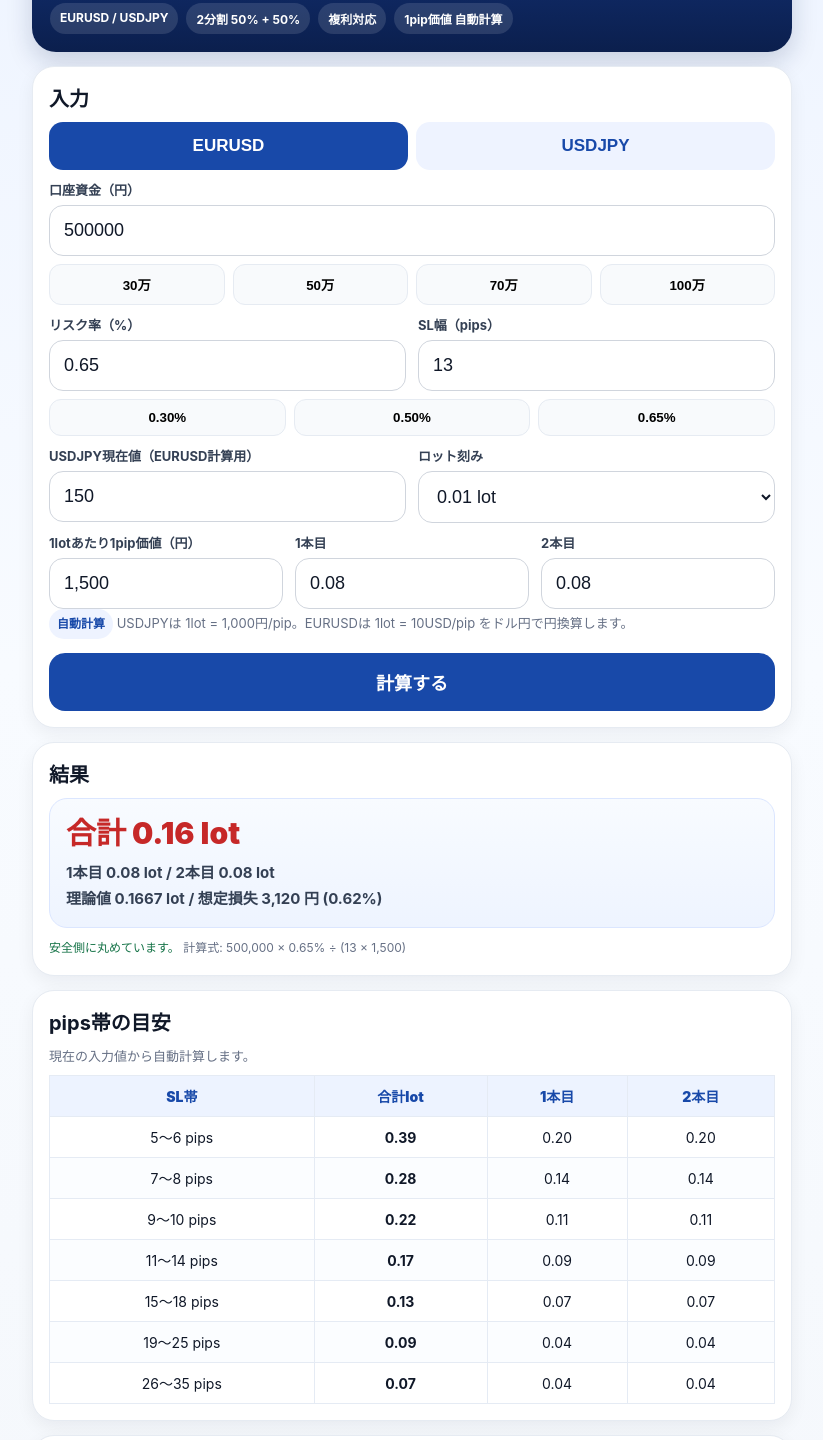
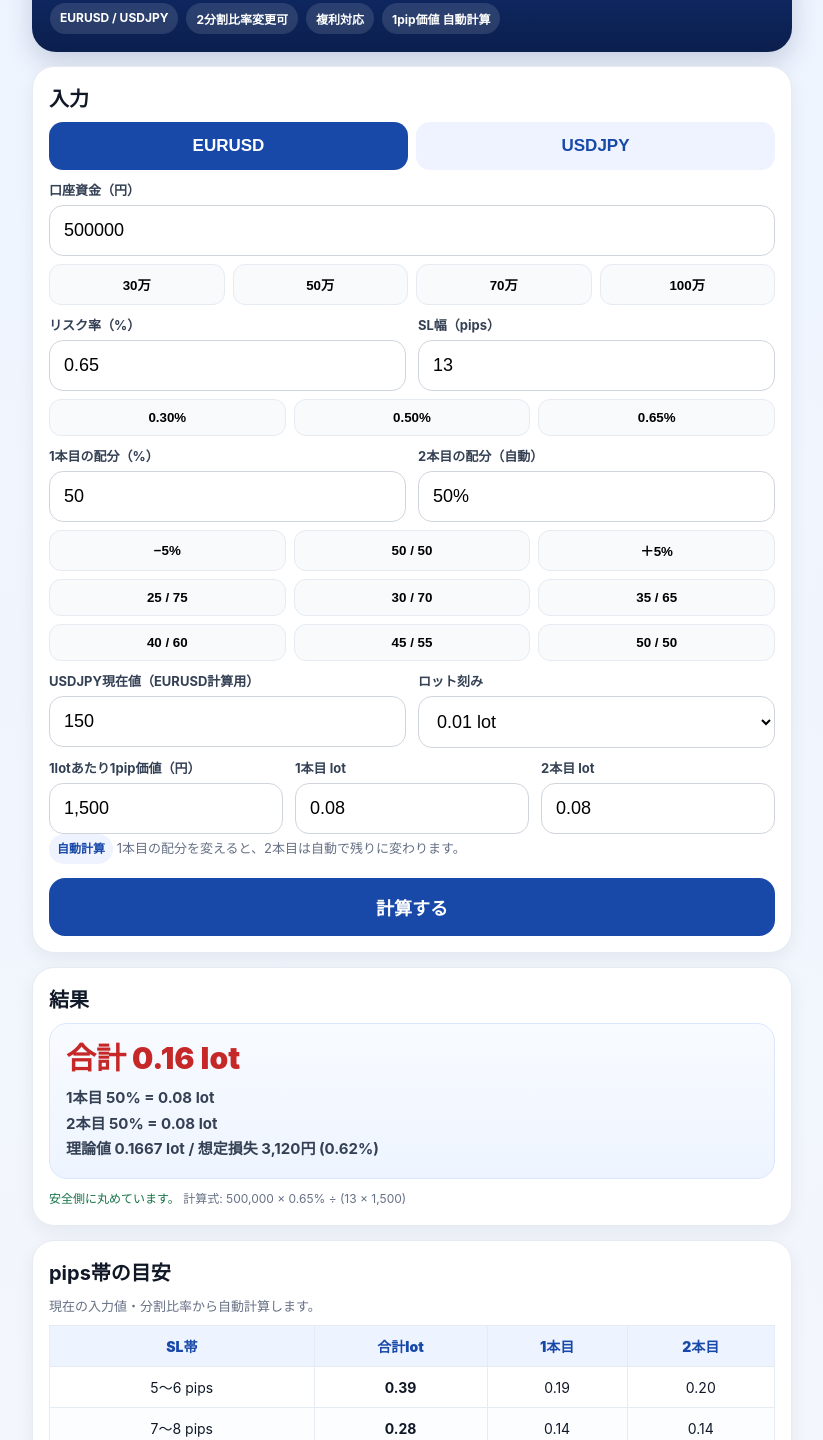
Before and after one commit to lucy3588/fx-lot-tool, a plain HTML site: page index.html in a window 1280 px wide. Shown: the part 108-1548 px from the top of the page, without its empty margins (228-1051 px from the left). Drawn offline with Linux system fonts and the light colour scheme.

Commit message:
Add files via upload

```diff
--- a/index.html
+++ b/index.html
@@ -5,316 +5,95 @@
 <meta name="viewport" content="width=device-width,initial-scale=1,viewport-fit=cover">
 <title>FXロット計算ツール OANDA MT5版</title>
 <meta name="theme-color" content="#0b1f4d">
-  <meta name="apple-mobile-web-app-capable" content="yes">
-  <meta name="apple-mobile-web-app-status-bar-style" content="default">
-  <meta name="apple-mobile-web-app-title" content="FXロット">
 <style>
-    :root{
-      --bg:#f4f7fb; --card:#fff; --ink:#101828; --sub:#667085; --line:#d0d5dd;
-      --blue:#1849a9; --red:#c62828; --green:#157347; --navy:#0b1f4d; --soft:#eef4ff;
-    }
-    *{box-sizing:border-box}
-    body{
-      margin:0; padding:16px;
-      font-family:-apple-system,BlinkMacSystemFont,"Segoe UI",Roboto,"Hiragino Sans","Noto Sans JP",sans-serif;
-      background:linear-gradient(180deg,#eef4ff 0%,#f8fbff 40%,#f4f7fb 100%);
-      color:var(--ink);
-    }
+body{margin:0;padding:16px;font-family:-apple-system,BlinkMacSystemFont,"Segoe UI","Hiragino Sans","Noto Sans JP",sans-serif;background:linear-gradient(180deg,#eef4ff,#f4f7fb);color:#101828}
 .wrap{max-width:760px;margin:0 auto}
-    .hero{
-      background:linear-gradient(180deg,#14347e,#0b1f4d);
-      color:#fff; border-radius:24px; padding:18px; box-shadow:0 10px 26px rgba(11,31,77,.18)
-    }
-    .hero h1{margin:0 0 6px;font-size:28px}
-    .hero .sub{color:#ffe08a;font-size:13px;font-weight:700}
-    .badges{display:flex;flex-wrap:wrap;gap:8px;margin-top:12px}
-    .badge{background:rgba(255,255,255,.12);padding:7px 10px;border-radius:999px;font-size:12px;font-weight:700}
-    .card{
-      background:var(--card); border:1px solid #e6ebf2; border-radius:22px;
-      padding:16px; margin-top:14px; box-shadow:0 6px 18px rgba(16,24,40,.06)
-    }
-    h2{margin:0 0 10px;font-size:20px}
-    label{display:block;margin:10px 0 6px;font-size:13px;font-weight:700;color:#344054}
-    input,select{
-      width:100%; padding:14px; border:1px solid var(--line); border-radius:14px;
-      font-size:18px; background:#fff; color:var(--ink)
-    }
-    .grid2{display:grid;grid-template-columns:1fr 1fr;gap:12px}
-    .grid3{display:grid;grid-template-columns:1fr 1fr 1fr;gap:12px}
-    .seg{display:grid;grid-template-columns:1fr 1fr;gap:8px;margin-top:8px}
-    .seg button{
-      border:none;border-radius:14px;padding:14px 10px;font-size:17px;font-weight:800;
-      background:#eef3ff;color:var(--blue);cursor:pointer
-    }
-    .seg button.active{background:var(--blue);color:#fff}
-    .quick{display:grid;grid-template-columns:repeat(4,1fr);gap:8px;margin-top:8px}
-    .quick button,.quick2 button{
-      border:1px solid #e6ebf2;background:#f8fafc;border-radius:12px;padding:10px;font-weight:700;cursor:pointer
-    }
-    .quick2{display:grid;grid-template-columns:repeat(3,1fr);gap:8px;margin-top:8px}
-    .btn{
-      width:100%; margin-top:14px; padding:16px; border:none; border-radius:16px;
-      background:var(--blue); color:#fff; font-size:18px; font-weight:800; cursor:pointer
-    }
-    .result{
-      background:linear-gradient(180deg,#f8fbff,#eef4ff); border:1px solid #dbe6ff; border-radius:18px; padding:16px
-    }
-    .main{font-size:30px;font-weight:900;color:var(--red);line-height:1.25}
-    .subres{margin-top:8px;font-size:15px;line-height:1.7;font-weight:700;color:#344054}
-    .muted,.tiny{font-size:13px;color:var(--sub);line-height:1.65}
-    table{width:100%;border-collapse:collapse;margin-top:8px}
-    th,td{border:1px solid #e5ebf4;padding:10px 8px;text-align:center;font-size:14px}
-    th{background:#edf3ff;color:var(--blue);font-weight:900}
-    tr:nth-child(even) td{background:#fbfdff}
-    .ok{color:var(--green)}
-    .pill{
-      display:inline-block;background:#eef3ff;color:var(--blue);padding:5px 8px;
-      border-radius:999px;font-size:12px;font-weight:700
-    }
-    .hidden{display:none}
-    .note{font-size:12px;color:#667085;line-height:1.7;margin-top:10px}
-    @media (max-width:640px){
-      .grid2,.grid3,.quick,.quick2{grid-template-columns:1fr 1fr}
-      .main{font-size:27px}
-    }
+.hero{background:linear-gradient(180deg,#14347e,#0b1f4d);color:white;border-radius:24px;padding:18px;box-shadow:0 10px 26px rgba(11,31,77,.18)}
+h1{margin:0 0 6px;font-size:28px}.sub{color:#ffe08a;font-size:13px;font-weight:700}
+.badges{display:flex;flex-wrap:wrap;gap:8px;margin-top:12px}.badge{background:rgba(255,255,255,.12);padding:7px 10px;border-radius:999px;font-size:12px;font-weight:700}
+.card{background:white;border:1px solid #e6ebf2;border-radius:22px;padding:16px;margin-top:14px;box-shadow:0 6px 18px rgba(16,24,40,.06)}
+h2{margin:0 0 10px;font-size:20px}label{display:block;margin:10px 0 6px;font-size:13px;font-weight:700;color:#344054}
+input,select{width:100%;padding:14px;border:1px solid #d0d5dd;border-radius:14px;font-size:18px;background:white;box-sizing:border-box}
+.grid2{display:grid;grid-template-columns:1fr 1fr;gap:12px}.grid3{display:grid;grid-template-columns:1fr 1fr 1fr;gap:12px}
+.seg{display:grid;grid-template-columns:1fr 1fr;gap:8px;margin-top:8px}.seg button{border:none;border-radius:14px;padding:14px 10px;font-size:17px;font-weight:800;background:#eef3ff;color:#1849a9}.seg button.active{background:#1849a9;color:white}
+.quick,.quick2{display:grid;gap:8px;margin-top:8px}.quick{grid-template-columns:repeat(4,1fr)}.quick2{grid-template-columns:repeat(3,1fr)}
+.quick button,.quick2 button{border:1px solid #e6ebf2;background:#f8fafc;border-radius:12px;padding:10px;font-weight:700}
+.btn{width:100%;margin-top:14px;padding:16px;border:none;border-radius:16px;background:#1849a9;color:white;font-size:18px;font-weight:800}
+.result{background:linear-gradient(180deg,#f8fbff,#eef4ff);border:1px solid #dbe6ff;border-radius:18px;padding:16px}
+.main{font-size:30px;font-weight:900;color:#c62828;line-height:1.25}.subres{margin-top:8px;font-size:15px;line-height:1.7;font-weight:700;color:#344054}
+.muted,.note{font-size:13px;color:#667085;line-height:1.65}.note{font-size:12px;margin-top:10px}
+table{width:100%;border-collapse:collapse;margin-top:8px}th,td{border:1px solid #e5ebf4;padding:10px 8px;text-align:center;font-size:14px}th{background:#edf3ff;color:#1849a9;font-weight:900}tr:nth-child(even) td{background:#fbfdff}
+.ok{color:#157347}.warn{color:#c62828}.pill{display:inline-block;background:#eef3ff;color:#1849a9;padding:5px 8px;border-radius:999px;font-size:12px;font-weight:700}.hidden{display:none}
+@media(max-width:640px){.grid2,.grid3,.quick,.quick2{grid-template-columns:1fr 1fr}.main{font-size:27px}}
 </style>
 </head>
 <body>
 <div class="wrap">
-  <div class="hero">
-    <h1>FXロット計算ツール</h1>
-    <div class="sub">OANDA MT5対応 / 1lot=10万通貨 / 見やすいデザイン維持版</div>
-    <div class="badges">
-      <div class="badge">EURUSD / USDJPY</div>
-      <div class="badge">2分割 50% + 50%</div>
-      <div class="badge">複利対応</div>
-      <div class="badge">1pip価値 自動計算</div>
+<div class="hero"><h1>FXロット計算ツール</h1><div class="sub">OANDA MT5対応 / 1lot=10万通貨 / +5/-5ボタン付き・分割比率変更対応</div><div class="badges"><div class="badge">EURUSD / USDJPY</div><div class="badge">2分割比率変更可</div><div class="badge">複利対応</div><div class="badge">1pip価値 自動計算</div></div></div>
+<div class="card"><h2>入力</h2>
+<div class="seg"><button id="btnEUR" class="active" type="button" onclick="setPair('EURUSD')">EURUSD</button><button id="btnJPY" type="button" onclick="setPair('USDJPY')">USDJPY</button></div>
+<label>口座資金（円）</label><input id="balance" type="number" value="500000">
+<div class="quick"><button onclick="setBalance(300000)">30万</button><button onclick="setBalance(500000)">50万</button><button onclick="setBalance(700000)">70万</button><button onclick="setBalance(1000000)">100万</button></div>
+<div class="grid2"><div><label>リスク率（%）</label><input id="riskPct" type="number" value="0.65" step="0.01"></div><div><label>SL幅（pips）</label><input id="slPips" type="number" value="13" step="0.1"></div></div>
+<div class="quick2"><button onclick="setRisk(0.30)">0.30%</button><button onclick="setRisk(0.50)">0.50%</button><button onclick="setRisk(0.65)">0.65%</button></div>
+<div class="grid2"><div><label>1本目の配分（%）</label><input id="firstPct" type="number" value="50" step="1" min="0" max="100"></div><div><label>2本目の配分（自動）</label><input id="secondPct" type="text" value="50%" readonly></div></div>
+<div class="quick2">
+      <button type="button" onclick="changeSplit(-5)">−5%</button>
+      <button type="button" onclick="setSplit(50)">50 / 50</button>
+      <button type="button" onclick="changeSplit(5)">＋5%</button>
     </div>
+    <div class="quick2">
+      <button type="button" onclick="setSplit(25)">25 / 75</button>
+      <button type="button" onclick="setSplit(30)">30 / 70</button>
+      <button type="button" onclick="setSplit(35)">35 / 65</button>
     </div>
-
-  <div class="card">
-    <h2>入力</h2>
-
-    <div class="seg">
-      <button id="btnEUR" class="active" type="button" onclick="setPair('EURUSD')">EURUSD</button>
-      <button id="btnJPY" type="button" onclick="setPair('USDJPY')">USDJPY</button>
+    <div class="quick2">
+      <button type="button" onclick="setSplit(40)">40 / 60</button>
+      <button type="button" onclick="setSplit(45)">45 / 55</button>
+      <button type="button" onclick="setSplit(50)">50 / 50</button>
     </div>
-
-    <label>口座資金（円）</label>
-    <input id="balance" type="number" value="500000" inputmode="decimal">
-    <div class="quick">
-      <button type="button" onclick="setBalance(300000)">30万</button>
-      <button type="button" onclick="setBalance(500000)">50万</button>
-      <button type="button" onclick="setBalance(700000)">70万</button>
-      <button type="button" onclick="setBalance(1000000)">100万</button>
+<div class="grid2"><div id="usdjpyRateWrap"><label>USDJPY現在値（EURUSD計算用）</label><input id="usdjpyRate" type="number" value="150" step="0.01"></div><div><label>ロット刻み</label><select id="lotStep"><option value="0.01">0.01 lot</option><option value="0.001">0.001 lot</option></select></div></div>
+<div class="grid3"><div><label>1lotあたり1pip価値（円）</label><input id="pipValueYen" type="text" readonly></div><div><label>1本目 lot</label><input id="firstLot" type="text" readonly></div><div><label>2本目 lot</label><input id="secondLot" type="text" readonly></div></div>
+<div class="muted"><span class="pill">自動計算</span> 1本目の配分を変えると、2本目は自動で残りに変わります。</div><button class="btn" onclick="calc()">計算する</button></div>
+<div class="card"><h2>結果</h2><div class="result"><div id="mainResult" class="main">-</div><div id="subResult" class="subres">-</div></div><div id="judgeText" class="note"></div></div>
+<div class="card"><h2>pips帯の目安</h2><div class="muted">現在の入力値・分割比率から自動計算します。</div><table><thead><tr><th>SL帯</th><th>合計lot</th><th>1本目</th><th>2本目</th></tr></thead><tbody id="bandBody"></tbody></table></div>
+<div class="card"><h2>計算根拠</h2><div id="logicText" class="muted"></div></div>
 </div>
-
-    <div class="grid2">
-      <div>
-        <label>リスク率（%）</label>
-        <input id="riskPct" type="number" value="0.65" step="0.01" inputmode="decimal">
-      </div>
-      <div>
-        <label>SL幅（pips）</label>
-        <input id="slPips" type="number" value="13" step="0.1" inputmode="decimal">
-      </div>
-    </div>
-
-    <div class="quick2">
-      <button type="button" onclick="setRisk(0.30)">0.30%</button>
-      <button type="button" onclick="setRisk(0.50)">0.50%</button>
-      <button type="button" onclick="setRisk(0.65)">0.65%</button>
-    </div>
-
-    <div class="grid2">
-      <div id="usdjpyRateWrap">
-        <label>USDJPY現在値（EURUSD計算用）</label>
-        <input id="usdjpyRate" type="number" value="150" step="0.01" inputmode="decimal">
-      </div>
-      <div>
-        <label>ロット刻み</label>
-        <select id="lotStep">
-          <option value="0.01">0.01 lot</option>
-          <option value="0.001">0.001 lot</option>
-        </select>
-      </div>
-    </div>
-
-    <div class="grid3">
-      <div>
-        <label>1lotあたり1pip価値（円）</label>
-        <input id="pipValueYen" type="text" value="-" readonly>
-      </div>
-      <div>
-        <label>1本目</label>
-        <input id="firstLot" type="text" value="-" readonly>
-      </div>
-      <div>
-        <label>2本目</label>
-        <input id="secondLot" type="text" value="-" readonly>
-      </div>
-    </div>
-
-    <div class="muted">
-      <span class="pill">自動計算</span>
-      USDJPYは 1lot = 1,000円/pip。EURUSDは 1lot = 10USD/pip をドル円で円換算します。
-    </div>
-
-    <button class="btn" onclick="calc()">計算する</button>
-  </div>
-
-  <div class="card">
-    <h2>結果</h2>
-    <div class="result">
-      <div id="mainResult" class="main">-</div>
-      <div id="subResult" class="subres">-</div>
-    </div>
-    <div id="judgeText" class="note"></div>
-  </div>
-
-  <div class="card">
-    <h2>pips帯の目安</h2>
-    <div class="muted">現在の入力値から自動計算します。</div>
-    <table>
-      <thead>
-        <tr><th>SL帯</th><th>合計lot</th><th>1本目</th><th>2本目</th></tr>
-      </thead>
-      <tbody id="bandBody"></tbody>
-    </table>
-  </div>
-
-  <div class="card">
-    <h2>計算根拠</h2>
-    <div id="logicText" class="muted"></div>
-  </div>
-
-  <div class="card">
-    <h2>使い方</h2>
-    <div class="muted">
-      1. 通貨を選ぶ<br>
-      2. 口座資金を入れる<br>
-      3. リスク率を確認する<br>
-      4. SL幅を入れる<br>
-      5. EURUSDならUSDJPY現在値も入れる<br>
-      6. 合計lotと1本目・2本目をそのまま使う
-    </div>
-  </div>
-</div>
-
 <script>
 let currentPair='EURUSD';
-
-function setPair(pair){
-  currentPair=pair;
-  document.getElementById('btnEUR').classList.toggle('active', pair==='EURUSD');
-  document.getElementById('btnJPY').classList.toggle('active', pair==='USDJPY');
-  document.getElementById('usdjpyRateWrap').classList.toggle('hidden', pair==='USDJPY');
+function setPair(pair){currentPair=pair;btnEUR.classList.toggle('active',pair==='EURUSD');btnJPY.classList.toggle('active',pair==='USDJPY');usdjpyRateWrap.classList.toggle('hidden',pair==='USDJPY');calc();}
+function setBalance(v){balance.value=v;calc();}
+function setRisk(v){riskPct.value=v.toFixed(2);calc();}
+function setSplit(v){firstPct.value=v;calc();}
+function changeSplit(delta){
+  let v=parseFloat(firstPct.value||0);
+  v=Math.round((v+delta)/5)*5;
+  if(v<0)v=0;
+  if(v>100)v=100;
+  firstPct.value=v;
   calc();
 }
-function setBalance(v){
-  document.getElementById('balance').value = v;
-  calc();
+function num(id){return parseFloat(document.getElementById(id).value||0);}
+function down(v,s){return Math.floor(v/s)*s;}
+function fmt(v,s){return Number(v).toFixed(s===0.001?3:2);}
+function pipVal(pair,rate){return pair==='USDJPY'?1000:10*rate;}
+function split(total,fp,step){let f=down(total*(fp/100),step);let s=down(total-f,step);return [f,s];}
+function calc(){
+ let bal=num('balance'), risk=num('riskPct'), sl=num('slPips'), rate=num('usdjpyRate'), step=num('lotStep'), fp=num('firstPct');
+ if(fp<0){fp=0;firstPct.value=0;} if(fp>100){fp=100;firstPct.value=100;}
+ let sp=100-fp; secondPct.value=sp.toFixed(0)+'%';
+ if(bal<=0||risk<=0||sl<=0||step<=0||(currentPair==='EURUSD'&&rate<=0)){mainResult.textContent='入力値を確認してください';return;}
+ let pv=pipVal(currentPair,rate), riskYen=bal*(risk/100), raw=riskYen/(sl*pv), total=down(raw,step), lots=split(total,fp,step), actual=lots[0]+lots[1], loss=actual*sl*pv, pct=loss/bal*100;
+ pipValueYen.value=pv.toLocaleString('ja-JP',{maximumFractionDigits:2}); firstLot.value=fmt(lots[0],step); secondLot.value=fmt(lots[1],step);
+ mainResult.innerHTML='合計 '+fmt(actual,step)+' lot';
+ subResult.innerHTML='1本目 '+fp.toFixed(0)+'% = '+fmt(lots[0],step)+' lot<br>2本目 '+sp.toFixed(0)+'% = '+fmt(lots[1],step)+' lot<br>理論値 '+raw.toFixed(4)+' lot / 想定損失 '+Math.round(loss).toLocaleString('ja-JP')+'円 ('+pct.toFixed(2)+'%)';
+ judgeText.innerHTML=(pct<=risk?'<span class="ok">安全側に丸めています。</span>':'<span class="warn">リスク超過です。</span>')+' 計算式: '+bal.toLocaleString('ja-JP')+' × '+risk+'% ÷ ('+sl+' × '+pv.toLocaleString('ja-JP',{maximumFractionDigits:2})+')';
+ logicText.innerHTML=currentPair==='USDJPY'?'USDJPY: 1lot=100,000通貨、1pip=0.01円 → 1,000円/pip<br>分割比率: '+fp.toFixed(0)+'% / '+sp.toFixed(0)+'%':'EURUSD: 1lot=100,000通貨、1pip=0.0001USD → 10USD/pip<br>USDJPY '+rate.toFixed(2)+'円で換算 → '+pv.toLocaleString('ja-JP',{maximumFractionDigits:2})+'円/pip<br>分割比率: '+fp.toFixed(0)+'% / '+sp.toFixed(0)+'%';
+ let bands=[['5〜6',5.5],['7〜8',7.5],['9〜10',9.5],['11〜14',12.5],['15〜18',16.5],['19〜25',22],['26〜35',30.5]], h='';
+ for(const [lab,p] of bands){let lot=down(riskYen/(p*pv),step), a=split(lot,fp,step);h+=`<tr><td>${lab} pips</td><td><b>${fmt(a[0]+a[1],step)}</b></td><td>${fmt(a[0],step)}</td><td>${fmt(a[1],step)}</td></tr>`}
+ bandBody.innerHTML=h;
 }
-function setRisk(v){
-  document.getElementById('riskPct').value = v.toFixed(2);
-  calc();
-}
-function safeNumber(id){
-  return parseFloat(document.getElementById(id).value || 0);
-}
-function roundDown(value, step){
-  return Math.floor(value / step) * step;
-}
-function fmtLot(value, step){
-  const digits = step === 0.001 ? 3 : 2;
-  return Number(value).toFixed(digits);
-}
-function calcPipValueYen(pair, usdjpy){
-  if(pair === 'USDJPY'){
-    return 1000.0; // 1 lot = 100,000 units, 1 pip = 0.01 JPY => 100,000 * 0.01
-  }else{
-    return 10.0 * usdjpy; // 1 lot EURUSD = 10 USD per pip, convert via USDJPY
-  }
-}
-function calcBandLot(balance, riskPct, pips, pipValueYen, step){
-  const riskYen = balance * (riskPct / 100);
-  const rawLot = riskYen / (pips * pipValueYen);
-  return roundDown(rawLot, step);
-}
-function calc(){
-  const balance = safeNumber('balance');
-  const riskPct = safeNumber('riskPct');
-  const slPips = safeNumber('slPips');
-  const usdjpy = safeNumber('usdjpyRate');
-  const step = safeNumber('lotStep');
-
-  if(balance<=0 || riskPct<=0 || slPips<=0 || step<=0 || (currentPair==='EURUSD' && usdjpy<=0)){
-    document.getElementById('mainResult').textContent='入力値を確認してください';
-    document.getElementById('subResult').textContent='';
-    document.getElementById('judgeText').textContent='';
-    document.getElementById('bandBody').innerHTML='';
-    document.getElementById('logicText').innerHTML='';
-    return;
-  }
-
-  const pipValueYen = calcPipValueYen(currentPair, usdjpy);
-  const riskYen = balance * (riskPct / 100);
-  const rawLot = riskYen / (slPips * pipValueYen);
-  const safeLot = roundDown(rawLot, step);
-  const halfLot = safeLot / 2;
-  const actualLoss = safeLot * slPips * pipValueYen;
-  const actualRiskPct = (actualLoss / balance) * 100;
-
-  document.getElementById('pipValueYen').value = pipValueYen.toLocaleString('ja-JP', {maximumFractionDigits: 2});
-  document.getElementById('firstLot').value = fmtLot(halfLot, step);
-  document.getElementById('secondLot').value = fmtLot(halfLot, step);
-
-  document.getElementById('mainResult').innerHTML = '合計 ' + fmtLot(safeLot, step) + ' lot';
-  document.getElementById('subResult').innerHTML =
-    '1本目 ' + fmtLot(halfLot, step) + ' lot / 2本目 ' + fmtLot(halfLot, step) + ' lot<br>' +
-    '理論値 ' + rawLot.toFixed(4) + ' lot / 想定損失 ' + Math.round(actualLoss).toLocaleString('ja-JP') + ' 円 (' + actualRiskPct.toFixed(2) + '%)';
-
-  document.getElementById('judgeText').innerHTML =
-    (actualRiskPct <= riskPct ? '<span class="ok">安全側に丸めています。</span>' : 'リスク超過です。') +
-    ' 計算式: ' + balance.toLocaleString('ja-JP') + ' × ' + riskPct + '% ÷ (' + slPips + ' × ' + pipValueYen.toLocaleString('ja-JP', {maximumFractionDigits:2}) + ')';
-
-  let logic = '';
-  if(currentPair === 'USDJPY'){
-    logic =
-      '<b>USDJPY</b><br>' +
-      '1lot = 100,000通貨、1pip = 0.01円<br>' +
-      'したがって 100,000 × 0.01 = <b>1,000円/pip</b>';
-  }else{
-    logic =
-      '<b>EURUSD</b><br>' +
-      '1lot = 100,000通貨、1pip = 0.0001USD<br>' +
-      'したがって 100,000 × 0.0001 = <b>10USD/pip</b><br>' +
-      'これを USDJPY ' + usdjpy.toFixed(2) + ' 円で換算 → <b>' + pipValueYen.toLocaleString('ja-JP', {maximumFractionDigits:2}) + '円/pip</b>';
-  }
-  document.getElementById('logicText').innerHTML = logic;
-
-  const bands = [
-    ['5〜6',5.5], ['7〜8',7.5], ['9〜10',9.5], ['11〜14',12.5],
-    ['15〜18',16.5], ['19〜25',22], ['26〜35',30.5]
-  ];
-  let html = '';
-  for(const [label, avgPips] of bands){
-    const lot = calcBandLot(balance, riskPct, avgPips, pipValueYen, step);
-    const half = lot / 2;
-    html += `<tr>
-      <td>${label} pips</td>
-      <td><b>${fmtLot(lot, step)}</b></td>
-      <td>${fmtLot(half, step)}</td>
-      <td>${fmtLot(half, step)}</td>
-    </tr>`;
-  }
-  document.getElementById('bandBody').innerHTML = html;
-}
-['balance','riskPct','slPips','usdjpyRate','lotStep'].forEach(id=>{
-  document.getElementById(id).addEventListener('input', calc);
-  document.getElementById(id).addEventListener('change', calc);
-});
+['balance','riskPct','slPips','usdjpyRate','lotStep','firstPct'].forEach(id=>{document.getElementById(id).addEventListener('input',calc);document.getElementById(id).addEventListener('change',calc);});
 calc();
 </script>
-</body>
-</html>
+</body></html>
```
Lines whose indentation alone changed are shown as unchanged.
